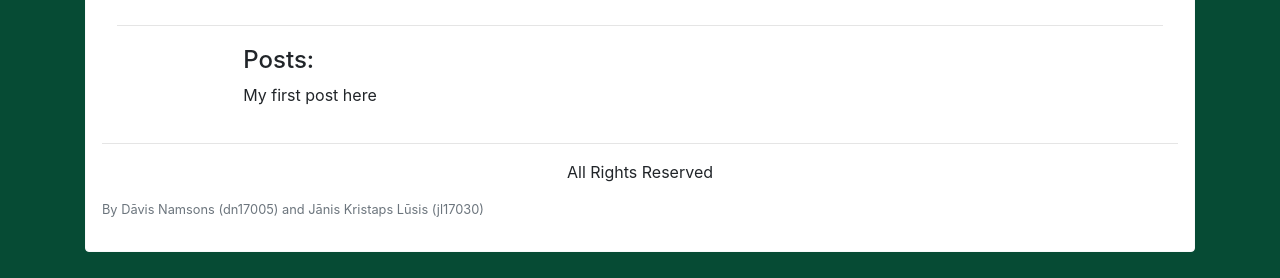
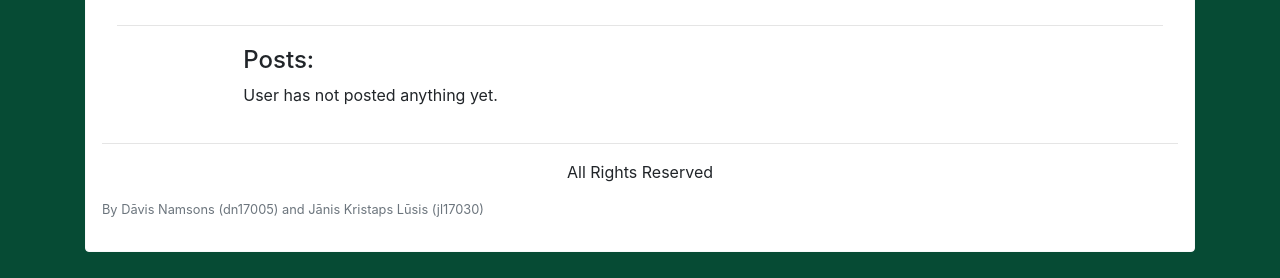
Before and after one commit to dnamsons/hiking-app-django, a Django app: template templates/user/profile.html in a window 1280 px wide. Shown: the part 488-766 px from the top of the page. Run offline with Django 3.2, Linux system fonts and the light colour scheme; the template is opened without the code that fills it, so the values that code supplies are empty; some libraries are stand-ins or nearby versions.

Commit message:
god help us

```diff
--- a/templates/user/profile.html
+++ b/templates/user/profile.html
@@ -71,7 +71,7 @@
         </li>
         {% endfor %}
         {% else %}
-        <p>My first post here</p>
+        <p>User has not posted anything yet.</p>
         {% endif %}
     </div>
 </div>
```
Also changed, not shown: user/migrations/0002_auto_20180617_1437.py (added), 1 other file.
